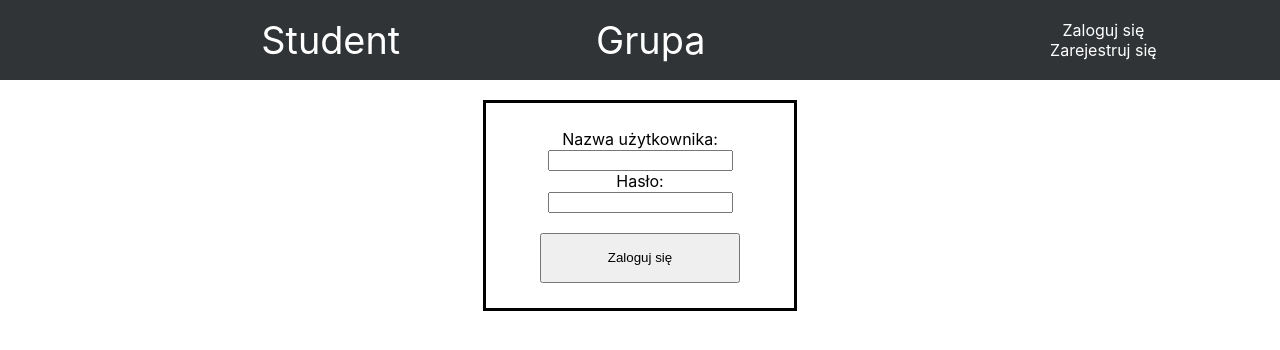
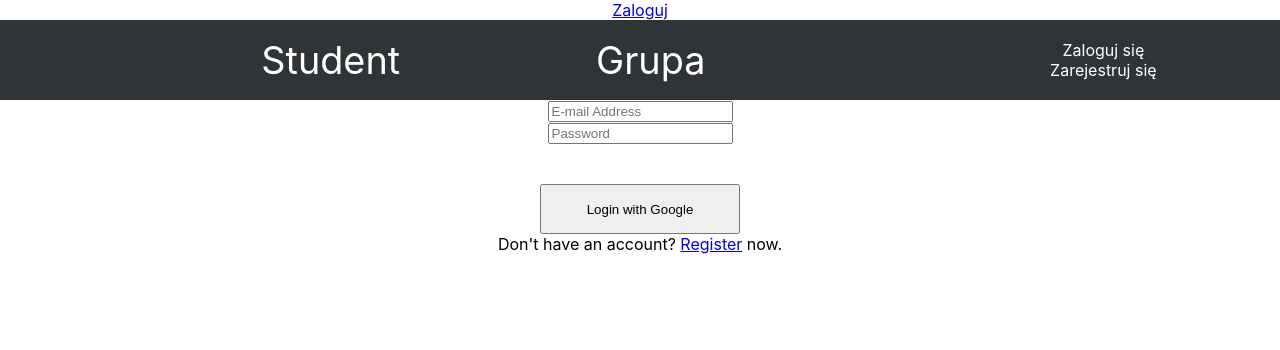
Before and after one commit to Pasti29/proj-inter-web, a React (Create React App) app: page /proj-inter-web/login in a window 1280 px wide. Shown: the top 350 px of the page. Built offline with nearby package versions, Linux system fonts and the light colour scheme; no server answers.

Commit message:
Added firebase from a lecture

```diff
--- a/docker-compose.yml
+++ b/docker-compose.yml
@@ -2,7 +2,7 @@ version: "3.7"
 
 services:
   app:
-    image: myapp
+    build: .
     ports:
       - 3000:3000
     volumes:
--- a/package.json
+++ b/package.json
@@ -8,8 +8,10 @@
     "@testing-library/react": "^13.1.1",
     "@testing-library/user-event": "^13.5.0",
     "axios": "^0.27.2",
+    "firebase": "^9.8.1",
     "react": "^18.1.0",
     "react-dom": "^18.1.0",
+    "react-firebase-hooks": "^5.0.3",
     "react-router-dom": "^6.3.0",
     "react-scripts": "5.0.1",
     "tall": "^5.0.0",
--- a/src/App.js
+++ b/src/App.js
@@ -6,14 +6,20 @@ import GroupPage from './Pages/Group/GroupPage';
 import { UserContext } from './UserContext';
 import { UsersContext } from './UsersContext';
 import RegisterPage from './Pages/RegisterPage';
-import { BrowserRouter as Router, Route, Routes } from 'react-router-dom'
+import { BrowserRouter as Router, NavLink, Route, Routes } from 'react-router-dom'
 import axios from 'axios';
 import LoginPage from './Pages/LoginPage';
+
+import { auth } from './firebase/init';
+import { useAuthState } from 'react-firebase-hooks/auth';
+import { logout } from './firebase/auth';
 
 function App() {
 
   const [students, setStudents] = useState([]);
   const [groups, setGroups] = useState([]);
+
+  const [userGoogle] = useAuthState(auth);
 
   const [users, setUsers] = useState([
     {
@@ -59,6 +65,9 @@ function App() {
 
     <Router>
       <div className="App">
+        { userGoogle
+        && <button onClick={logout}>Wyloguj {userGoogle.displayName}</button>
+        || <NavLink to="/proj-inter-web/login" >Zaloguj</NavLink> }
         <UserContext.Provider value={providerUser}>
           <Nav />
         </UserContext.Provider>
--- a/src/Pages/LoginPage.js
+++ b/src/Pages/LoginPage.js
@@ -1,42 +1,59 @@
-import React, { useContext, useRef } from 'react'
-import { UserContext } from '../UserContext';
-import { UsersContext } from '../UsersContext'
+import React, { useEffect, useState } from "react";
+import { Link, useNavigate } from "react-router-dom";
+import { auth } from "../firebase/init";
+import { logInWithGoogle } from "../firebase/auth";
+import { useAuthState } from "react-firebase-hooks/auth";
 
-export default function LoginPage() {
-    const { user, setUser } = useContext(UserContext);
-    const { users, setUsers } = useContext(UsersContext);
 
-    const usernameRef = useRef();
-    const passwordRef = useRef();
+function LoginPage() {
+    const [email, setEmail] = useState("");
+    const [password, setPassword] = useState("");
 
-    function login() {
-        const username = usernameRef.current.value;
-        const password = passwordRef.current.value;
+    const [user, loading, error] = useAuthState(auth);
 
-        let foundUser = null;
-        users.map(u => {
-            if (u.username === username) {
-                foundUser = u;
-                return;
-            }
-        })
+    const navigate = useNavigate();
 
-        if (foundUser.password === password) {
-            setUser(foundUser);
-        }
+    useEffect(() => {
+        if (loading)
+            return
+        if (user)
+            navigate("/");
+        if(error)
+            console.error({error});
+        }, [user, loading]);
 
-        usernameRef.current.value = null;
-        passwordRef.current.value = null;
+    return (
+    <div className="login">
 
-    }
+        <input
+            type="text"
+            value={email}
+            onChange={(e) => setEmail(e.target.value)}
+            placeholder="E-mail Address"
+        />
+        <br/>
+        <input
+            type="password"
+            value={password}
+            onChange={(e) => setPassword(e.target.value)}
+            placeholder="Password"
+        />
+        <br/>
+        {/* <button
+            onClick={() => logInWithEmailAndPassword(email, password)}
+        >
+            Login
+        </button> */}
+        <br/>
+        <button onClick={logInWithGoogle}>
+            Login with Google
+        </button>
+        <br/>
+        <div>
+            Don't have an account? <Link to="/register">Register</Link> now.
+        </div>
 
-  return (
-    <div className='authDiv'>
-        Nazwa użytkownika: <br />
-        <input type="text" ref={usernameRef} required/> <br />
-        Hasło: <br />
-        <input type="password" ref={passwordRef} required/> <br />
-        <button type="submit" onClick={login}>Zaloguj się</button>
     </div>
-  )
+    );
 }
+export default LoginPage;
--- /dev/null
+++ b/src/firebase/auth.js
@@ -0,0 +1,41 @@
+import { auth, firestore } from "./init";
+import {
+    GoogleAuthProvider,
+    signInWithPopup,
+    signOut,
+} from "firebase/auth";
+
+import {
+    setDoc,
+    getDoc,
+    doc,
+    } from "firebase/firestore";
+
+
+const googleProvider = new GoogleAuthProvider();
+
+export const logInWithGoogle = async () => {
+    try {
+        const response = await signInWithPopup(auth, googleProvider);
+        const user = response.user;
+
+        const q = doc(firestore, "users", user.uid);
+        const docs = await getDoc(q);
+        if ( ! docs.exists()) {
+            await setDoc(q, {
+                name: user.displayName,
+                authProvider: "google",
+                email: user.email
+        });
+    }
+
+    } catch (err) {
+        console.error({err});
+        alert(err.message);
+    }
+};
+
+
+export const logout = () => {
+    signOut(auth);
+};
--- /dev/null
+++ b/src/firebase/init.js
@@ -0,0 +1,25 @@
+// Import the functions you need from the SDKs you need
+import { initializeApp } from "firebase/app";
+// import { getAnalytics } from "firebase/analytics";
+import { getAuth } from "firebase/auth";
+import { getFirestore } from "firebase/firestore"
+// TODO: Add SDKs for Firebase products that you want to use
+// https://firebase.google.com/docs/web/setup#available-libraries
+
+// Your web app's Firebase configuration
+// For Firebase JS SDK v7.20.0 and later, measurementId is optional
+const firebaseConfig = {
+  apiKey: "AIzaSyBJgf-ontBGoLxS_xcjEVP_vOzPq0J1XWQ",
+  authDomain: "pasti-piw.firebaseapp.com",
+  projectId: "pasti-piw",
+  storageBucket: "pasti-piw.appspot.com",
+  messagingSenderId: "988717583420",
+  appId: "1:988717583420:web:78e5f5b6c9c0372382c739",
+  measurementId: "G-T5LW38LWLQ"
+};
+
+// Initialize Firebase
+const app = initializeApp(firebaseConfig);
+// const analytics = getAnalytics(app);
+export const firestore = getFirestore(app);
+export const auth = getAuth(app);
```
Also changed, not shown: src/firebase/data.js (added), 2 other files (tests, documents, lock files or other folders).
